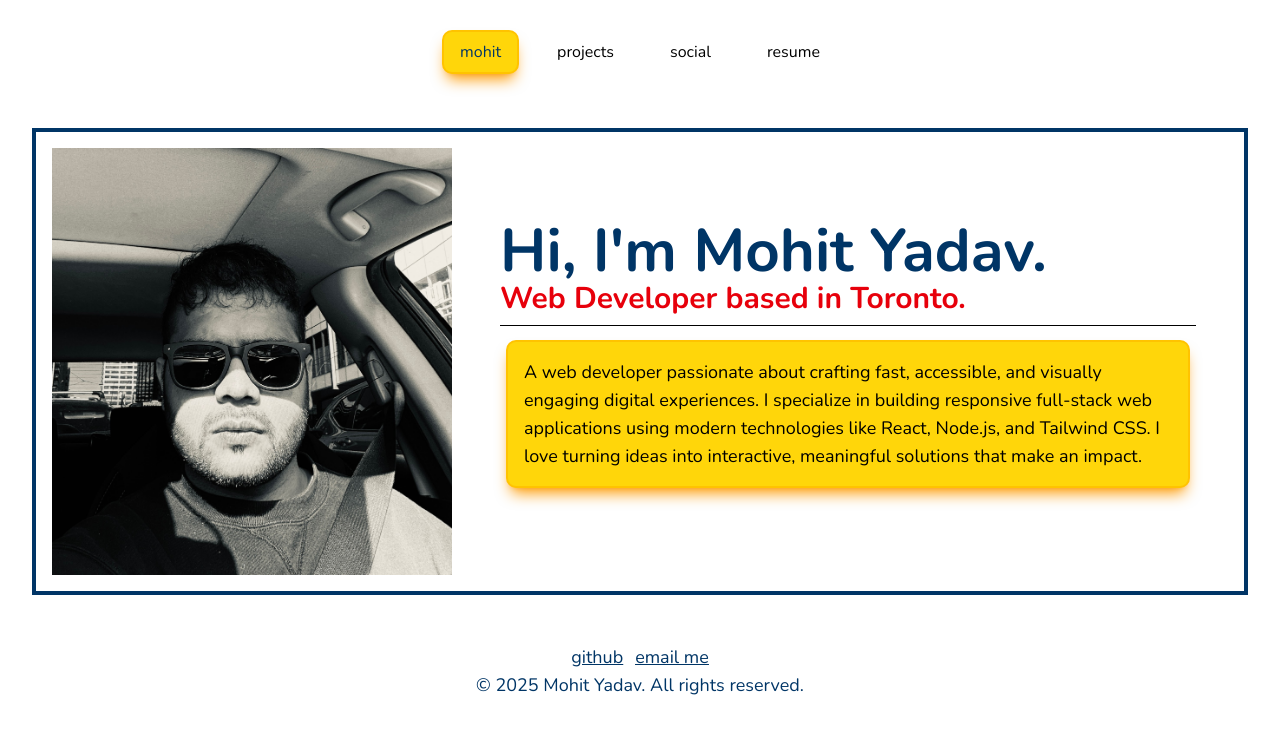
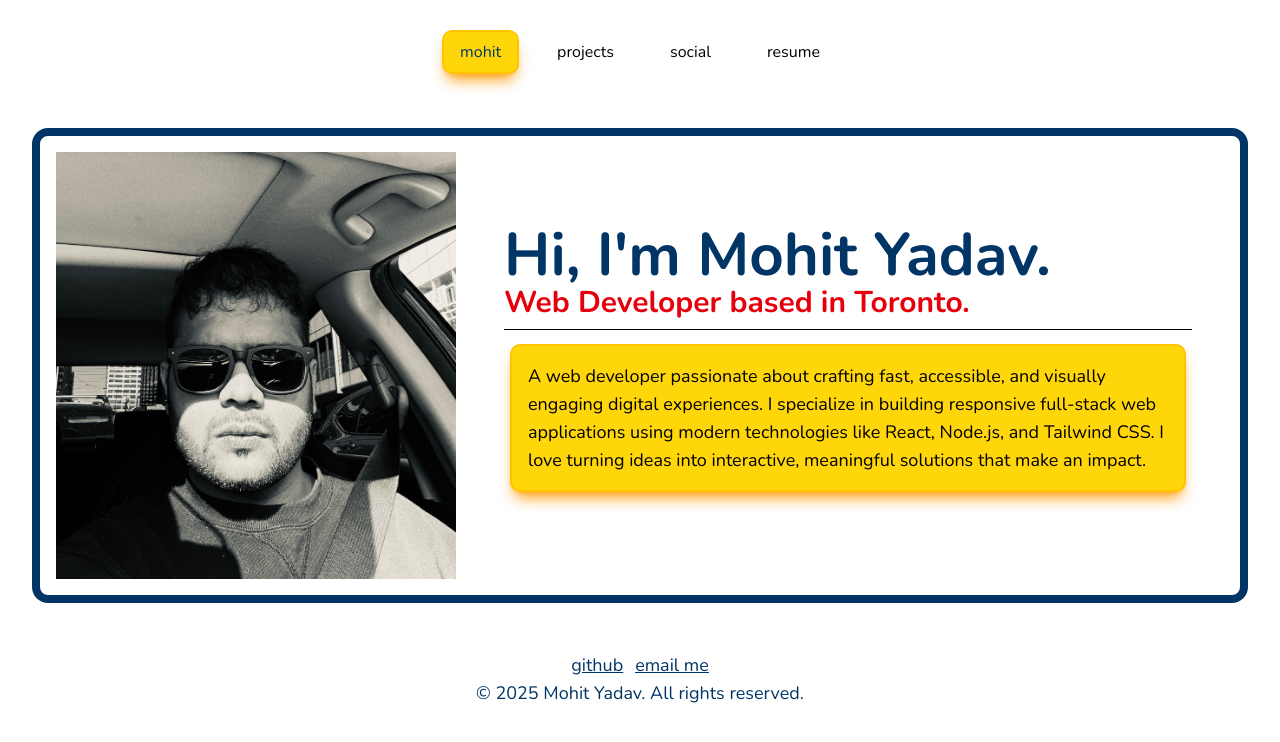
Before and after one commit to yaadevmohit/mohit-yadav, a React (Vite) app: page / in a window 1280 px wide. Shown: the top 742 px of the page. Built offline with nearby package versions, Linux system fonts and the light colour scheme.

Commit message:
border radius change

```diff
--- a/src/components/Hero.tsx
+++ b/src/components/Hero.tsx
@@ -1,6 +1,6 @@
 const Hero = () => {
   return (
-    <main className="w-full md:my-12 my-3 flex flex-col lg:flex-row items-center gap-4 md:p-4 border-[#003566] md:border-4">
+    <main className="w-full md:my-12 my-3 flex flex-col lg:flex-row items-center gap-4 md:p-4 border-[#003566] md:border-8 rounded-2xl">
         <img src="./IMG_1368.JPG" className="md:w-[400px]" alt="" />
         <div className="flex flex-col md:p-4 md:mx-4 m-w-3xl">
             <h1
```
